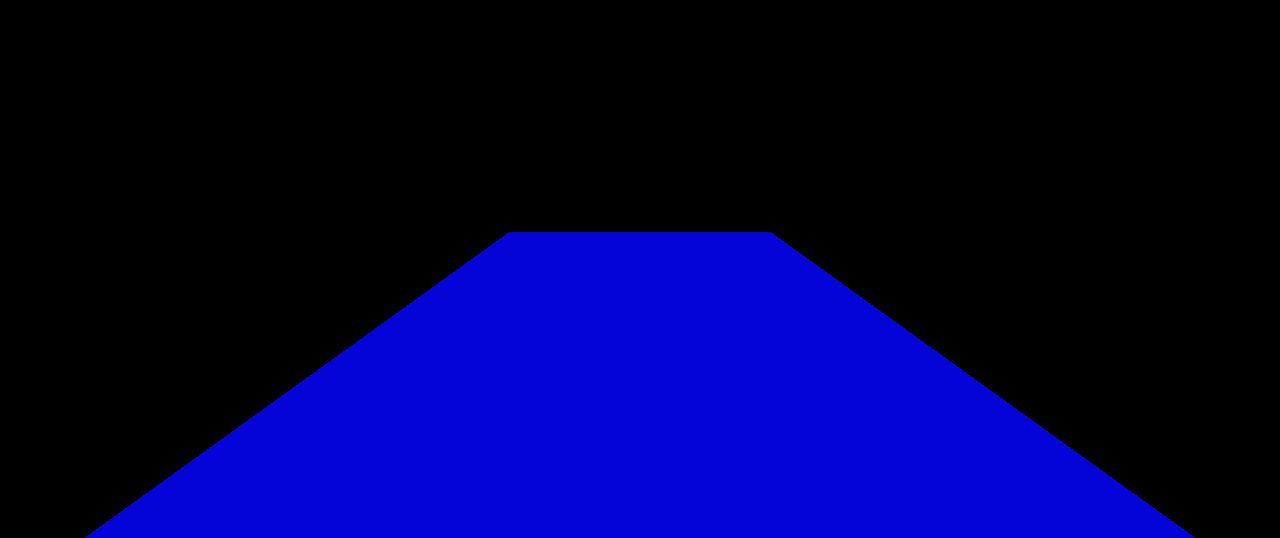
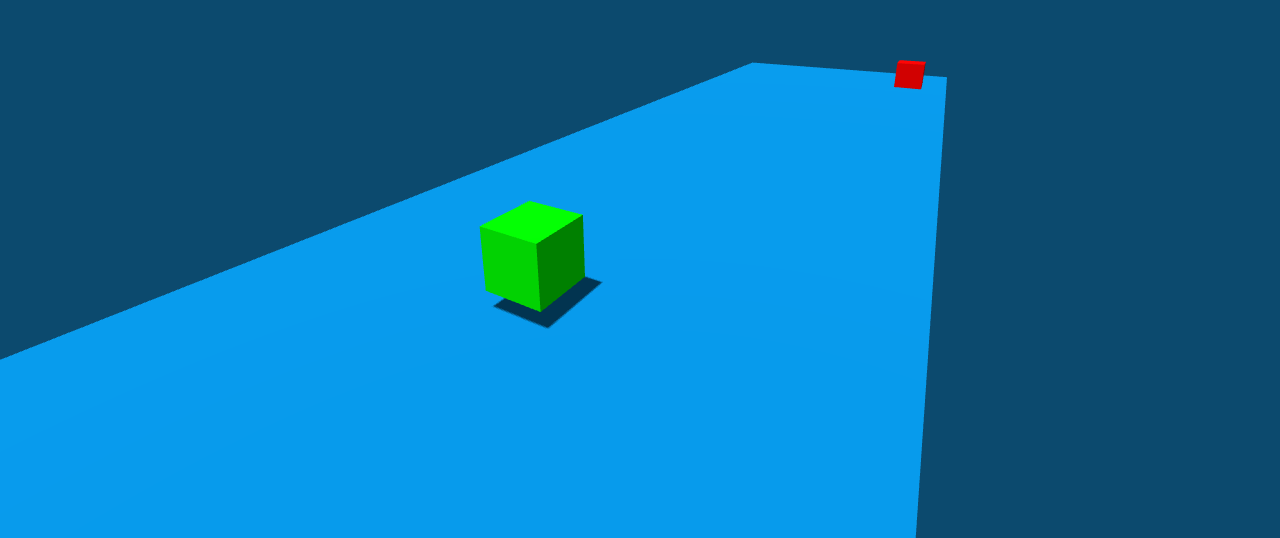
Before and after one commit to Nidhish-07/Three.js-game, a plain HTML site: page index.html in a window 1280 px wide. Shown: the part 262-800 px from the top of the page. Drawn offline with nearby package versions, Linux system fonts and the light colour scheme; animation ran at ten frames a second.

Commit message:
completed

```diff
--- a/index.html
+++ b/index.html
@@ -1,6 +1,7 @@
 <style>
   body {
     margin: 0;
+    background: #0c4a6e;
   }
 </style>
 
@@ -19,96 +20,271 @@
 </script>
 
 <script type="module">
-  import * as THREE from "three";
-  import { OrbitControls } from "three/addons/controls/OrbitControls.js";
+  import * as THREE from 'three'
+  import { OrbitControls } from 'three/addons/controls/OrbitControls.js'
 
-  const scene = new THREE.Scene();
+  const scene = new THREE.Scene()
   const camera = new THREE.PerspectiveCamera(
     75,
     window.innerWidth / window.innerHeight,
     0.1,
     1000
-  );
+  )
+  camera.position.set(4.61, 2.74, 8)
 
-  const renderer = new THREE.WebGLRenderer();
-  renderer.shadowMap.enabled = true;
-  renderer.setSize(window.innerWidth, window.innerHeight);
-  document.body.appendChild(renderer.domElement);
+  const renderer = new THREE.WebGLRenderer({
+    alpha: true,
+    antialias: true
+  })
+  renderer.shadowMap.enabled = true
+  renderer.setSize(window.innerWidth, window.innerHeight)
+  document.body.appendChild(renderer.domElement)
 
-  const controls = new OrbitControls(camera, renderer.domElement);
+  const controls = new OrbitControls(camera, renderer.domElement)
 
   class Box extends THREE.Mesh {
     constructor({
-      widht,
+      width,
       height,
       depth,
-      color = "#00ff00",
+      color = '#00ff00',
       velocity = {
         x: 0,
         y: 0,
-        z: 0,
+        z: 0
       },
       position = {
         x: 0,
         y: 0,
-        z: 0,
+        z: 0
       },
+      zAcceleration = false
     }) {
       super(
-        new THREE.BoxGeometry(widht, height, depth),
+        new THREE.BoxGeometry(width, height, depth),
         new THREE.MeshStandardMaterial({ color })
-      );
+      )
 
-      this.height = height;
-      this.widht = widht;
-      this.depth = depth;
-      this.bottom = this.position.y - this.height / 2;
-      this.top = this.position.y + this.height / 2;
-      this.velocity = velocity;
-      this.position.set(position.x, position.y, position.z);
+      this.width = width
+      this.height = height
+      this.depth = depth
+
+      this.position.set(position.x, position.y, position.z)
+
+      this.right = this.position.x + this.width / 2
+      this.left = this.position.x - this.width / 2
+
+      this.bottom = this.position.y - this.height / 2
+      this.top = this.position.y + this.height / 2
+
+      this.front = this.position.z + this.depth / 2
+      this.back = this.position.z - this.depth / 2
+
+      this.velocity = velocity
+      this.gravity = -0.002
+
+      this.zAcceleration = zAcceleration
     }
-    update() {
-      this.bottom = this.position.y - this.height / 2;
-      this.top = this.position.y + this.height / 2;
-      this.position.y += this.velocity.y;
 
-      if (this.bottom <= ground.top) this.velocity = 0;
+    updateSides() {
+      this.right = this.position.x + this.width / 2
+      this.left = this.position.x - this.width / 2
+
+      this.bottom = this.position.y - this.height / 2
+      this.top = this.position.y + this.height / 2
+
+      this.front = this.position.z + this.depth / 2
+      this.back = this.position.z - this.depth / 2
+    }
+
+    update(ground) {
+      this.updateSides()
+
+      if (this.zAcceleration) this.velocity.z += 0.0003
+
+      this.position.x += this.velocity.x
+      this.position.z += this.velocity.z
+
+      this.applyGravity(ground)
+    }
+
+    applyGravity(ground) {
+      this.velocity.y += this.gravity
+
+      // this is where we hit the ground
+      if (
+        boxCollision({
+          box1: this,
+          box2: ground
+        })
+      ) {
+        const friction = 0.5
+        this.velocity.y *= friction
+        this.velocity.y = -this.velocity.y
+      } else this.position.y += this.velocity.y
     }
   }
 
+  function boxCollision({ box1, box2 }) {
+    const xCollision = box1.right >= box2.left && box1.left <= box2.right
+    const yCollision =
+      box1.bottom + box1.velocity.y <= box2.top && box1.top >= box2.bottom
+    const zCollision = box1.front >= box2.back && box1.back <= box2.front
+
+    return xCollision && yCollision && zCollision
+  }
+
   const cube = new Box({
-    widht: 1,
+    width: 1,
     height: 1,
     depth: 1,
-    color: 0x00ff00,
-    velocity: { x: 0, y: -0.01, z: 0 },
-  });
-  cube.castShadow = true;
-  scene.add(cube);
-  console.log(cube.position.y - cube.height / 2);
+    velocity: {
+      x: 0,
+      y: -0.01,
+      z: 0
+    }
+  })
+  cube.castShadow = true
+  scene.add(cube)
 
-  const ground = new Box({ widht: 5, height: 0.4, depth: 10, color: 0x0000ff });
-  ground.position.y = -2;
-  ground.receiveShadow = true;
-  scene.add(ground);
-  console.log(ground.position.y + ground.height / 2);
+  const ground = new Box({
+    width: 10,
+    height: 0.5,
+    depth: 50,
+    color: '#0369a1',
+    position: {
+      x: 0,
+      y: -2,
+      z: 0
+    }
+  })
 
-  const light = new THREE.DirectionalLight(0xffffff, 1);
-  light.position.z = 2;
-  light.position.y = 3;
-  light.castShadow = true;
-  scene.add(light);
+  ground.receiveShadow = true
+  scene.add(ground)
 
-  camera.position.z = 5;
+  const light = new THREE.DirectionalLight(0xffffff, 1)
+  light.position.y = 3
+  light.position.z = 1
+  light.castShadow = true
+  scene.add(light)
 
+  scene.add(new THREE.AmbientLight(0xffffff, 0.5))
+
+  camera.position.z = 5
+  console.log(ground.top)
+  console.log(cube.bottom)
+
+  const keys = {
+    a: {
+      pressed: false
+    },
+    d: {
+      pressed: false
+    },
+    s: {
+      pressed: false
+    },
+    w: {
+      pressed: false
+    }
+  }
+
+  window.addEventListener('keydown', (event) => {
+    switch (event.code) {
+      case 'KeyA':
+        keys.a.pressed = true
+        break
+      case 'KeyD':
+        keys.d.pressed = true
+        break
+      case 'KeyS':
+        keys.s.pressed = true
+        break
+      case 'KeyW':
+        keys.w.pressed = true
+        break
+      case 'Space':
+        cube.velocity.y = 0.08
+        break
+    }
+  })
+
+  window.addEventListener('keyup', (event) => {
+    switch (event.code) {
+      case 'KeyA':
+        keys.a.pressed = false
+        break
+      case 'KeyD':
+        keys.d.pressed = false
+        break
+      case 'KeyS':
+        keys.s.pressed = false
+        break
+      case 'KeyW':
+        keys.w.pressed = false
+        break
+    }
+  })
+
+  const enemies = []
+
+  let frames = 0
+  let spawnRate = 200
   function animate() {
-    requestAnimationFrame(animate);
-    renderer.render(scene, camera);
+    const animationId = requestAnimationFrame(animate)
+    renderer.render(scene, camera)
 
-    cube.update(ground);
-    // cube.position.y+=0.01
-    // cube.rotation.x += 0.01;
-    // cube.rotation.y += 0.01;
+    // movement code
+    cube.velocity.x = 0
+    cube.velocity.z = 0
+    if (keys.a.pressed) cube.velocity.x = -0.05
+    else if (keys.d.pressed) cube.velocity.x = 0.05
+
+    if (keys.s.pressed) cube.velocity.z = 0.05
+    else if (keys.w.pressed) cube.velocity.z = -0.05
+
+    cube.update(ground)
+    enemies.forEach((enemy) => {
+      enemy.update(ground)
+      if (
+        boxCollision({
+          box1: cube,
+          box2: enemy
+        })
+      ) {
+        cancelAnimationFrame(animationId)
+      }
+    })
+
+    if (frames % spawnRate === 0) {
+      if (spawnRate > 20) spawnRate -= 20
+
+      const enemy = new Box({
+        width: 1,
+        height: 1,
+        depth: 1,
+        position: {
+          x: (Math.random() - 0.5) * 10,
+          y: 0,
+          z: -20
+        },
+        velocity: {
+          x: 0,
+          y: 0,
+          z: 0.005
+        },
+        color: 'red',
+        zAcceleration: true
+      })
+      enemy.castShadow = true
+      scene.add(enemy)
+      enemies.push(enemy)
+    }
+
+    frames++
+    // cube.position.y += -0.01
+    // cube.rotation.x += 0.01
+    // cube.rotation.y += 0.01
   }
-  animate();
+  animate()
 </script>
```
